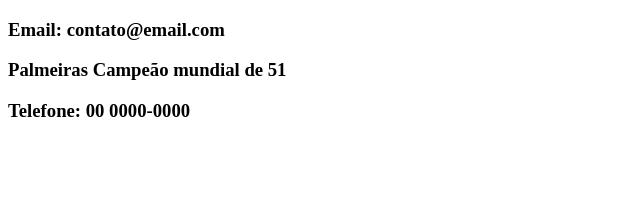
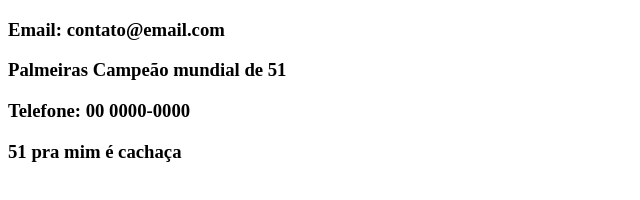
Before and after one commit to AldimarSantana/projeto-curso-git, a plain HTML site: page contato.html in a window 1280 px wide. Shown: the whole page, without its empty margins (0-640 px from the left). Drawn offline with Linux system fonts and the light colour scheme.

Commit message:
Adicionada nova h3 em contato

```diff
--- a/contato.html
+++ b/contato.html
@@ -9,6 +9,7 @@
             <h3>Email: contato@email.com</h3>
             <h3>Palmeiras Campeão mundial de 51</h3>
             <h3>Telefone: 00 0000-0000</h3>
+            <h3>51 pra mim é cachaça</h3>
         </div>
     </body>
 </html>
```
